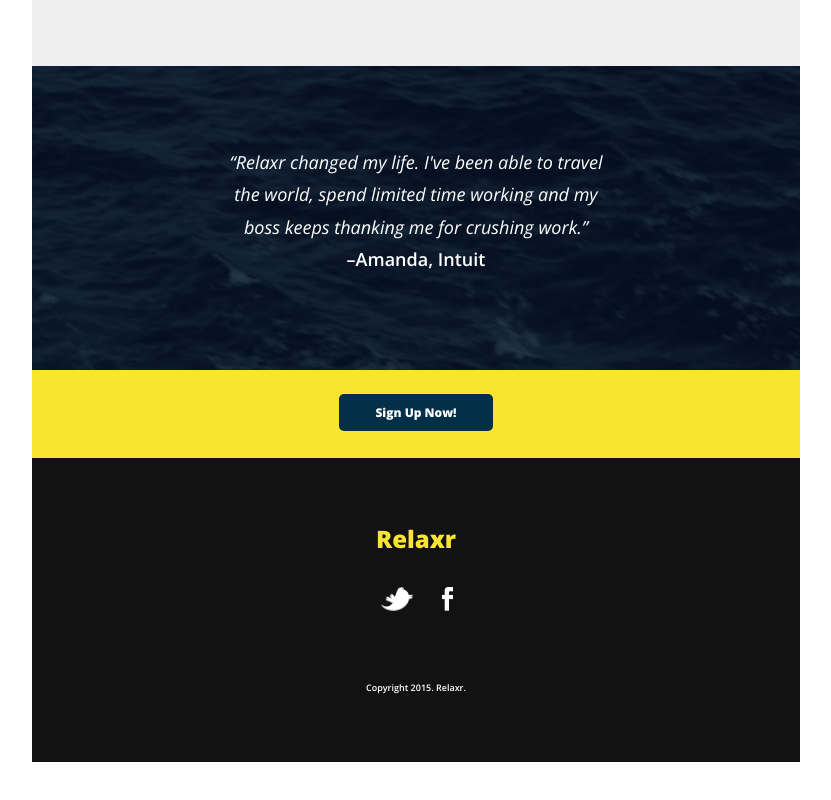
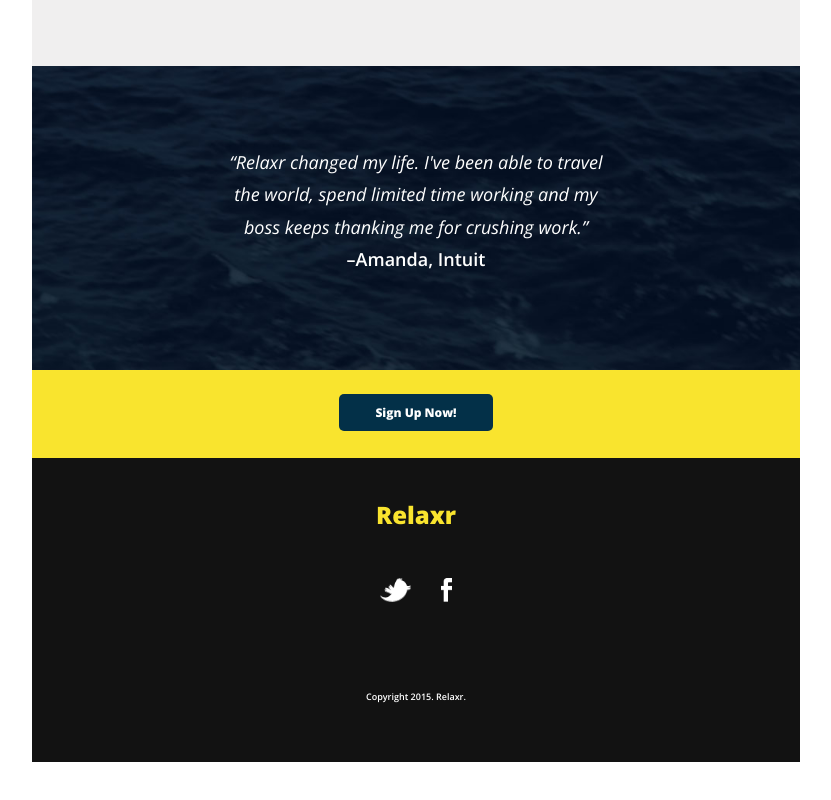
Before and after one commit to schmaltz13/homework-landingpage, a plain HTML site: page index.html in a window 1280 px wide. Shown: the part 994-1794 px from the top of the page, without its empty margins (224-1055 px from the left). Drawn offline with nearby package versions, Linux system fonts and the light colour scheme.

Commit message:
replace with flexbox in footer

```diff
--- a/css/stylesheet.css
+++ b/css/stylesheet.css
@@ -120,7 +120,7 @@ footer {
 }
 h4 {
   position:relative;
-  top: 8vh;
+  top: 5vh;
   font-size: 24px;
   font-weight: 800;
   text-align: center;
@@ -128,20 +128,20 @@ h4 {
 }
 #social {
   position: relative;
-  top: 8vh;
-  width: 8vw;
+  top: 5vh;
+  width: 6vw;
   margin: auto;
-  align-items: center;
+  display: flex;
+  justify-content: center;
 }
 img {
   position: relative;
-  left: 1.3vw;
-  margin-right: 2vw;
   height: 3vh;
+  margin: 15px;
 }
 footer p{
   position: relative;
-  top: 15vh;
+  top: 13vh;
   font-size: 9px;
   font-weight: 600;
   color: #ffffff;
```
